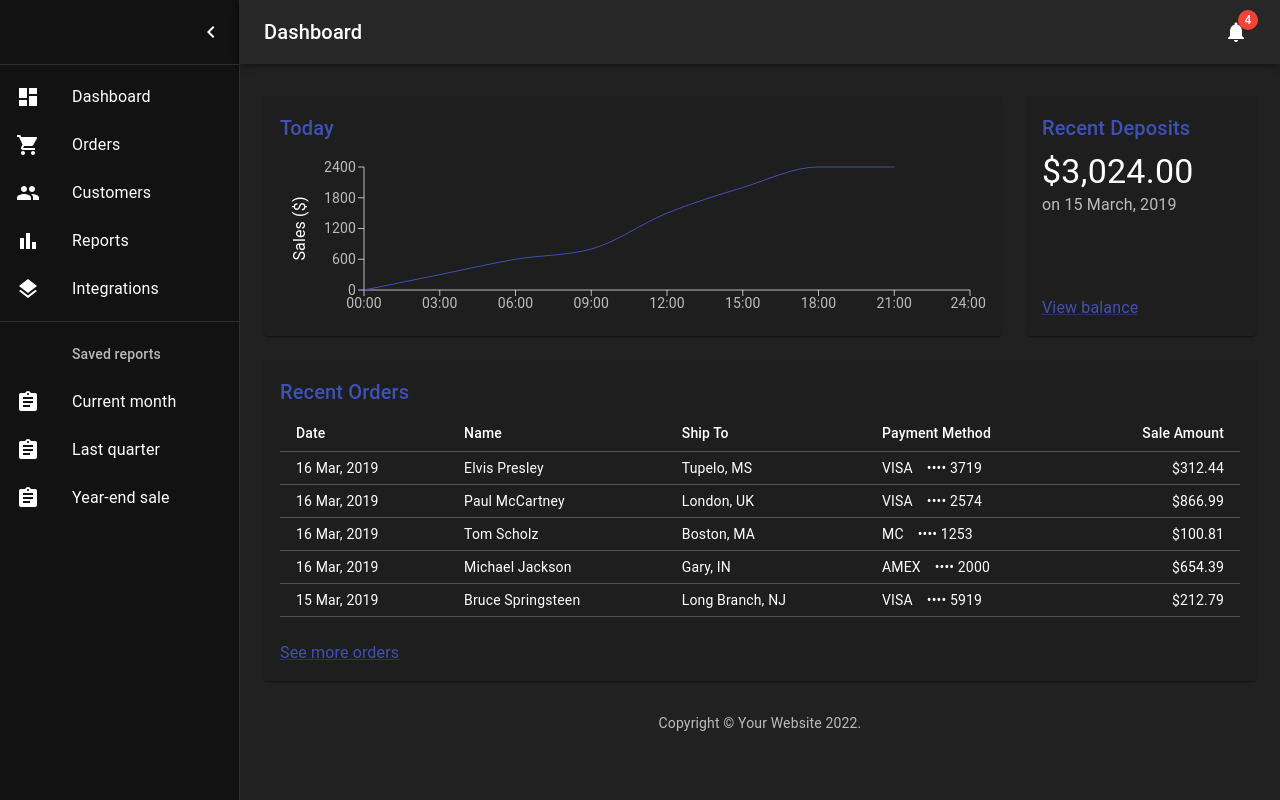
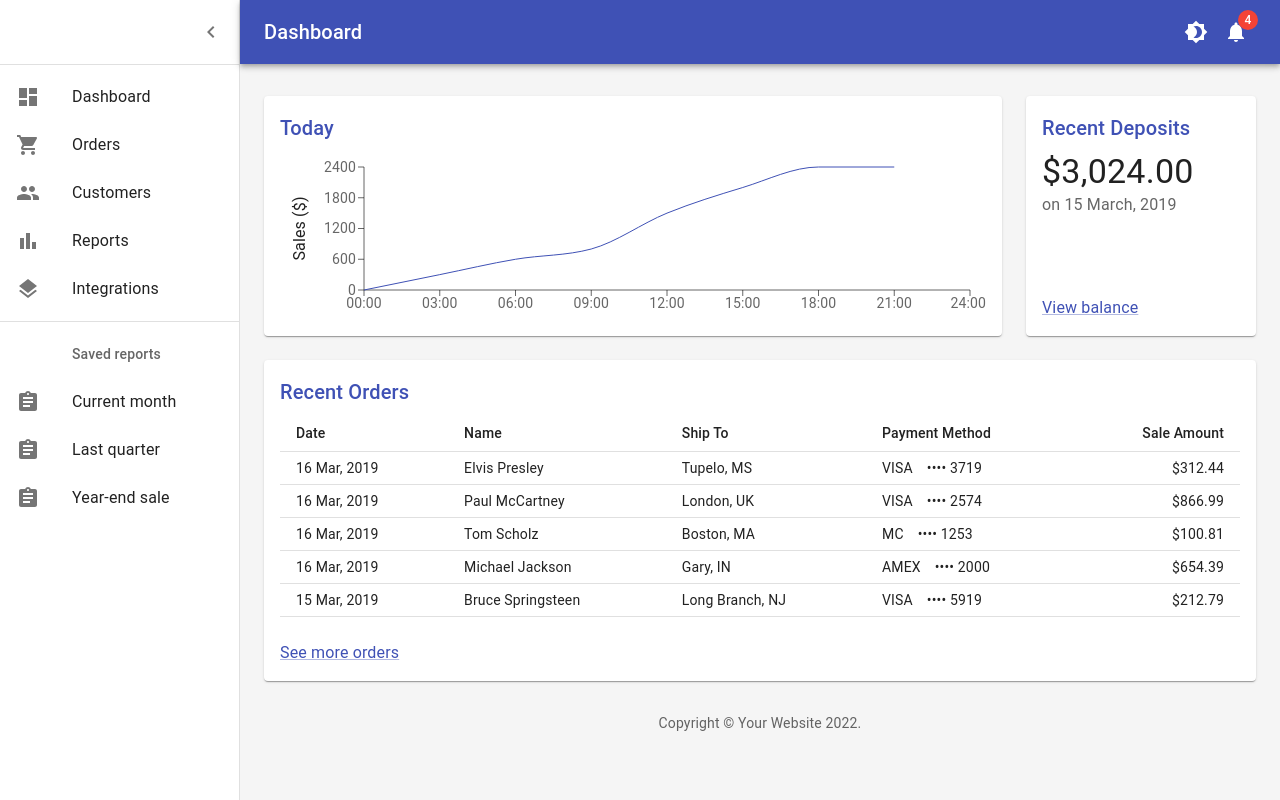
Before and after one commit to Brix101/Memory-Gallery, a React (Create React App) app in the folder client/: page /admin in a window 1280 px wide. Built offline with nearby package versions, Linux system fonts and the light colour scheme.

Commit message:
Added Theme Toggle

```diff
--- a/client/src/app/store.ts
+++ b/client/src/app/store.ts
@@ -1,9 +1,11 @@
 import { configureStore } from "@reduxjs/toolkit";
 import counterReducer from "../features/counter/counterSlice";
+import themeReducer from "../features/themeSlice";
 
 export const store = configureStore({
   reducer: {
     counter: counterReducer,
+    theme: themeReducer,
   },
 });
 
--- a/client/src/components/adminComponents/Admin.tsx
+++ b/client/src/components/adminComponents/Admin.tsx
@@ -18,6 +18,10 @@ import { mainListItems, secondaryListItems } from "./listItems";
 import Copyright from "../Copyright";
 import { Outlet } from "react-router-dom";
 import { indigo, red } from "@mui/material/colors";
+import { useAppDispatch, useAppSelector } from "../../app/hooks";
+import Brightness4Icon from "@mui/icons-material/Brightness4";
+import Brightness7Icon from "@mui/icons-material/Brightness7";
+import { toggleTheme } from "../../features/themeSlice";
 
 const drawerWidth: number = 240;
 
@@ -69,9 +73,18 @@ const Drawer = styled(MuiDrawer, {
   },
 }));
 
+function Admin() {
+  const dispatch = useAppDispatch();
+  const { mode } = useAppSelector((state) => state.theme);
+
+  const [open, setOpen] = React.useState(true);
+  const toggleDrawer = () => {
+    setOpen(!open);
+  };
+
   const mdTheme = createTheme({
     palette: {
-    mode: "dark",
+      mode: mode,
       primary: {
         main: indigo[500],
       },
@@ -81,10 +94,8 @@ const mdTheme = createTheme({
     },
   });
 
-function Admin() {
-  const [open, setOpen] = React.useState(true);
-  const toggleDrawer = () => {
-    setOpen(!open);
+  const colorMode = (): void => {
+    dispatch(toggleTheme());
   };
 
   return (
@@ -118,6 +129,13 @@ function Admin() {
             >
               Dashboard
             </Typography>
+            <IconButton sx={{ ml: 1 }} onClick={colorMode} color="inherit">
+              {mdTheme.palette.mode === "dark" ? (
+                <Brightness7Icon />
+              ) : (
+                <Brightness4Icon />
+              )}
+            </IconButton>
             <IconButton color="inherit">
               <Badge badgeContent={4} color="secondary">
                 <NotificationsIcon />
--- /dev/null
+++ b/client/src/features/themeSlice.ts
@@ -0,0 +1,45 @@
+import { createSlice } from "@reduxjs/toolkit";
+import type { PayloadAction } from "@reduxjs/toolkit";
+import type { RootState } from "../app/store";
+import { PaletteMode } from "@mui/material";
+
+// Define a type for the slice state
+interface Theme {
+  mode: PaletteMode | undefined;
+}
+
+const getItem = (): any => {
+  const localItem = localStorage.getItem("mode");
+  if (typeof localItem === "string") {
+    return JSON.parse(localItem); // ok
+  }
+  return "light";
+};
+
+// Define the initial state using that type
+const initialState: Theme = {
+  mode: getItem().mode,
+};
+
+export const themeSlice = createSlice({
+  name: "theme",
+  // `createSlice` will infer the state type from the `initialState` argument
+  initialState,
+  reducers: {
+    toggleTheme: (state: Theme) => {
+      if (state.mode === "dark") {
+        state.mode = "light";
+      } else {
+        state.mode = "dark";
+      }
+      localStorage.setItem("mode", JSON.stringify(state));
+    },
+  },
+});
+
+export const { toggleTheme } = themeSlice.actions;
+
+// Other code such as selectors can use the imported `RootState` type
+export const theme = (state: RootState) => state.theme;
+
+export default themeSlice.reducer;
```
Lines whose indentation alone changed are shown as unchanged.
